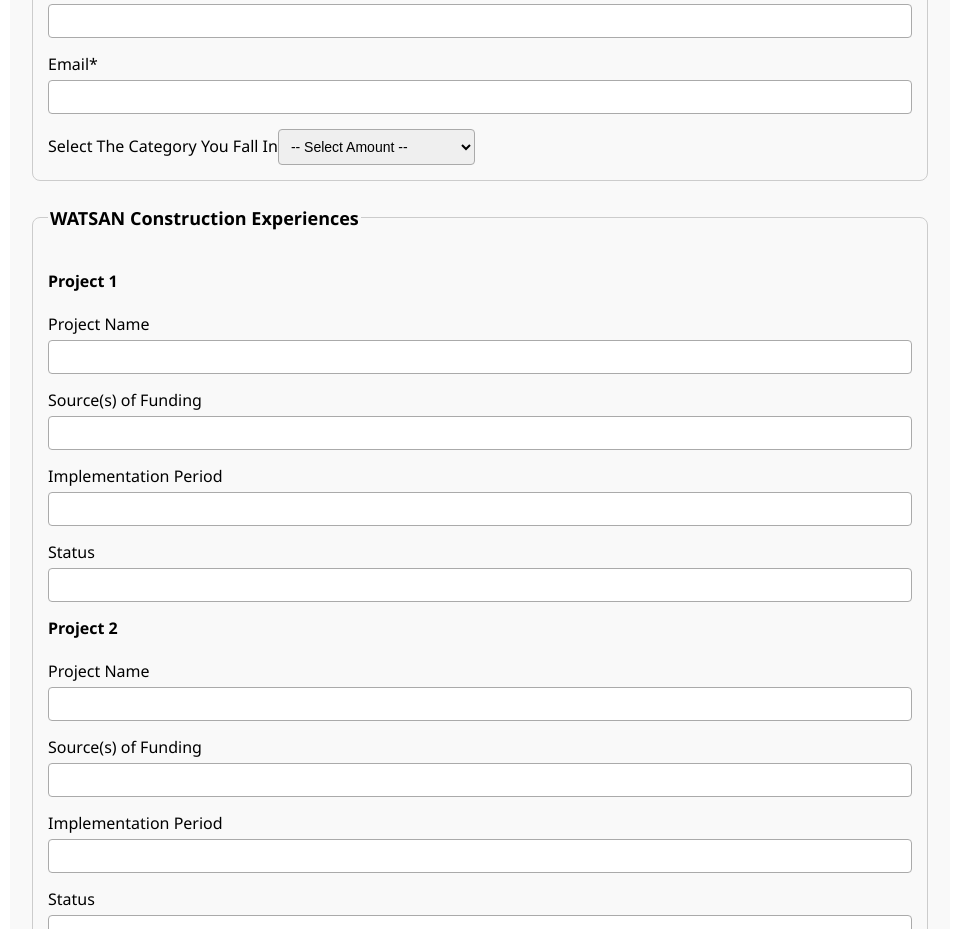
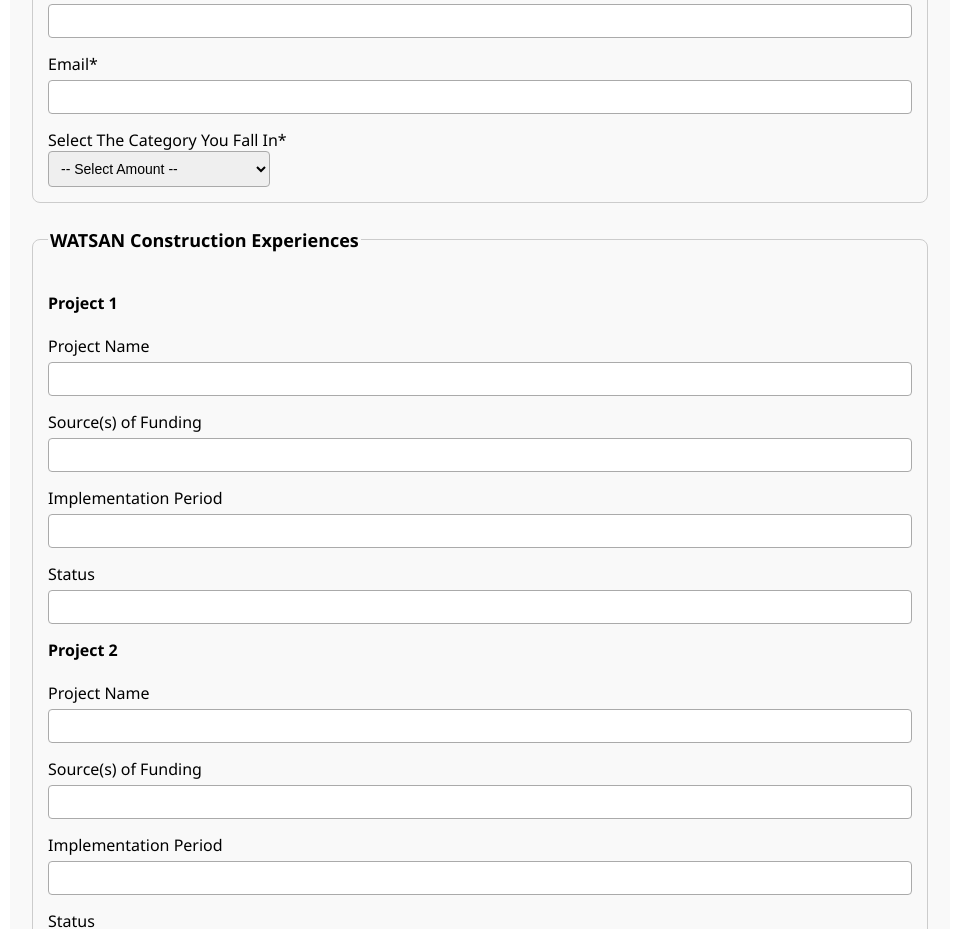
Before and after one commit to FitzgeraldChallar/cms, a React (Create React App) app in the folder certificate_mgt_frontend/: page /apply-clearance in a window 1280 px wide. Shown: the part 1020-1949 px from the top of the page, without its empty margins (160-1119 px from the left). Built offline with nearby package versions, Linux system fonts and the light colour scheme.

Commit message:
new change

```diff
--- a/certificate_mgt_frontend/src/pages/ApplyClearance.js
+++ b/certificate_mgt_frontend/src/pages/ApplyClearance.js
@@ -358,7 +358,7 @@
           {renderInput("Name of Executive Director*", "executive_director_name", true)}
           {renderInput("Telephone Number*", "telephone_number", true)}
           {renderInput("Email*", "email", "email", true)}
-          <label style={labelStyle}>Select The Category You Fall In</label>
+          <label style={labelStyle}>Select The Category You Fall In* </label><br></br>
           <select style={inputStyle}
   name="amount_paid"
   value={formData.amount_paid}
@@ -366,7 +366,7 @@
   required
 >
   <option value="">-- Select Amount --</option>
-  <option value="650">Category A ($650+)</option>
+  <option value="650">Category A ($650 and above)</option>
   <option value="450">Category B ($450 - $649)</option>
   <option value="350">Category C ($350 - $449)</option>
   <option value="150">Category D ($150 - $349)</option>
--- a/certificate_mgt_frontend/src/pages/ApplyLicense.js
+++ b/certificate_mgt_frontend/src/pages/ApplyLicense.js
@@ -396,7 +396,7 @@
           <label style={labelStyle}>Bank(s)*</label>
           <input style={inputStyle} name="bank" required onChange={handleChange} />
 
-          <label style={labelStyle}>Select The Category You Fall In</label>
+          <label style={labelStyle}>Select The Category You Fall In*</label>
           <select style={inputStyle}
   name="amount_paid"
   value={formData.amount_paid}
```
